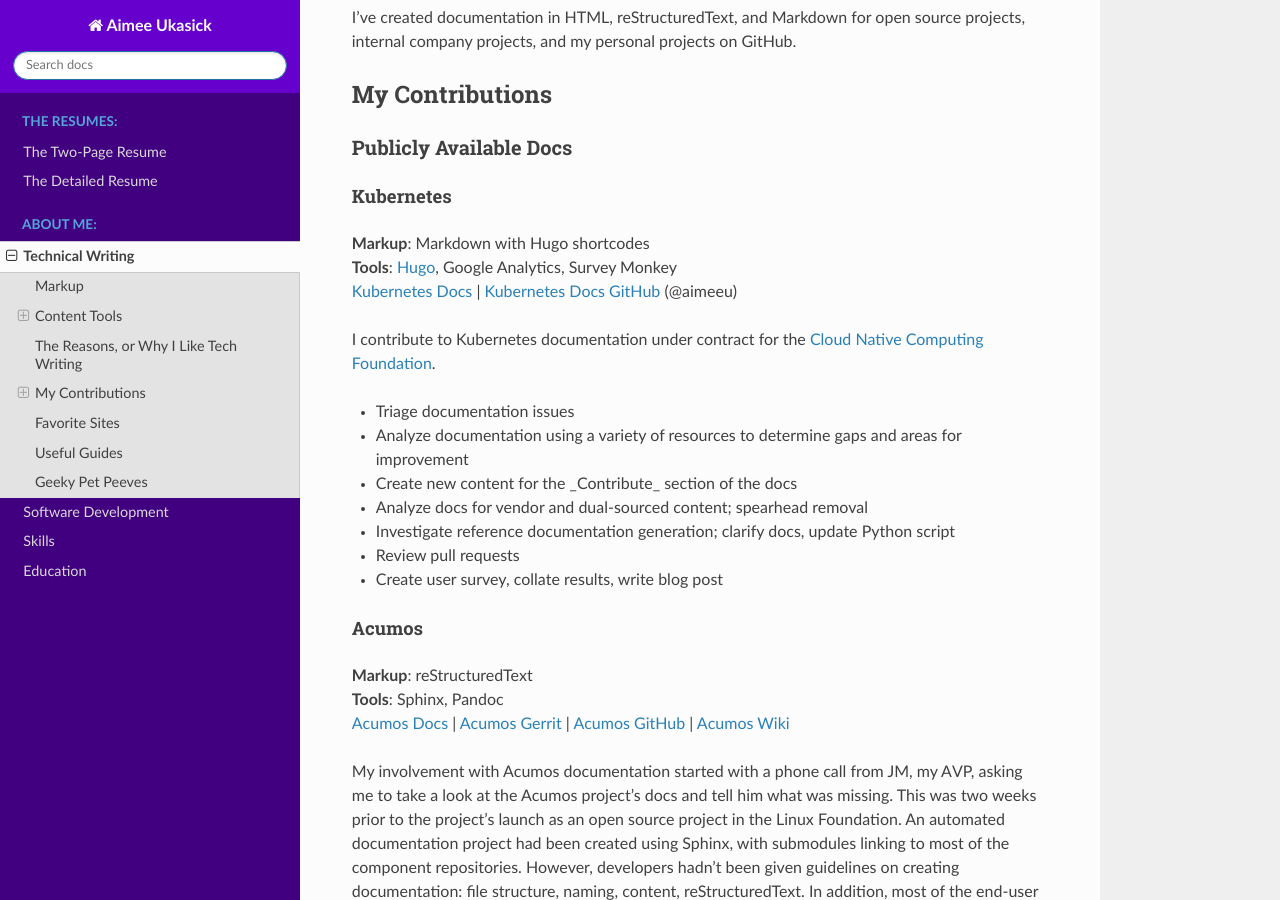
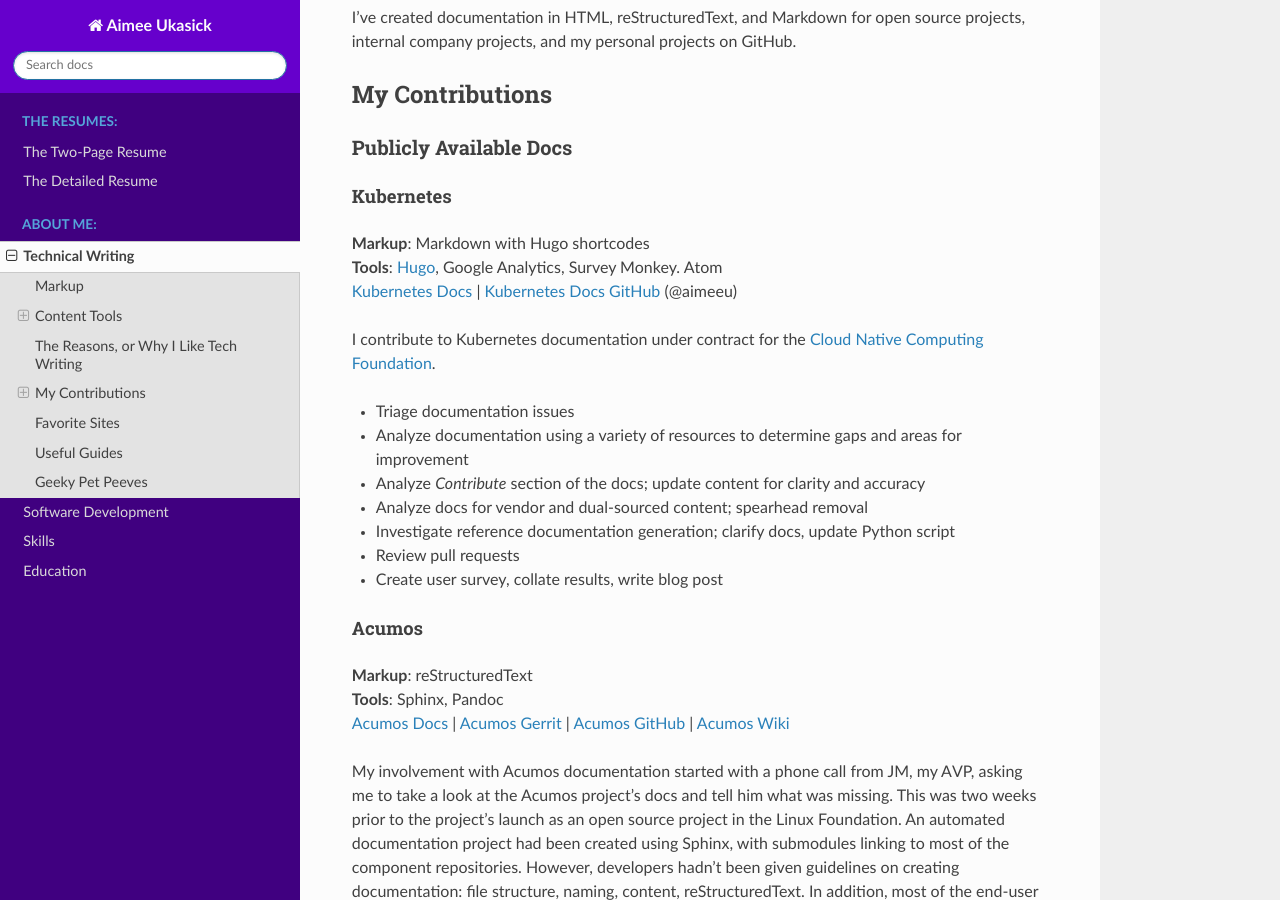
Before and after one commit to aimeeu/aimee-ukasick-resume, a Sphinx documentation site: the page built from docs/tech_writing.rst, in a window 1280 px wide and 900 px high, scrolled down 1499 px. Built offline with Sphinx 7.4.7 and the Read the Docs theme 2.0.0, drawn with Linux system fonts in a browser that asks for light colours.

Commit message:
Update tech_writing.rst

```diff
--- a/docs/tech_writing.rst
+++ b/docs/tech_writing.rst
@@ -81,14 +81,14 @@
 Kubernetes
 ++++++++++
 | **Markup**: Markdown with Hugo shortcodes
-| **Tools**: `Hugo <https://gohugo.io/>`_, Google Analytics, Survey Monkey
+| **Tools**: `Hugo <https://gohugo.io/>`_, Google Analytics, Survey Monkey. Atom
 | `Kubernetes Docs <https://kubernetes.io/docs/home/>`_ | `Kubernetes Docs GitHub <https://github.com/kubernetes/website>`_ (@aimeeu)
 
 I contribute to Kubernetes documentation under contract for the `Cloud Native Computing Foundation <https://www.cncf.io/>`_.
 
 - Triage documentation issues
 - Analyze documentation using a variety of resources to determine gaps and areas for improvement
-- Create new content for the _Contribute_ section of the docs
+- Analyze *Contribute* section of the docs; update content for clarity and accuracy
 - Analyze docs for vendor and dual-sourced content; spearhead removal
 - Investigate reference documentation generation; clarify docs, update Python script
 - Review pull requests
```
